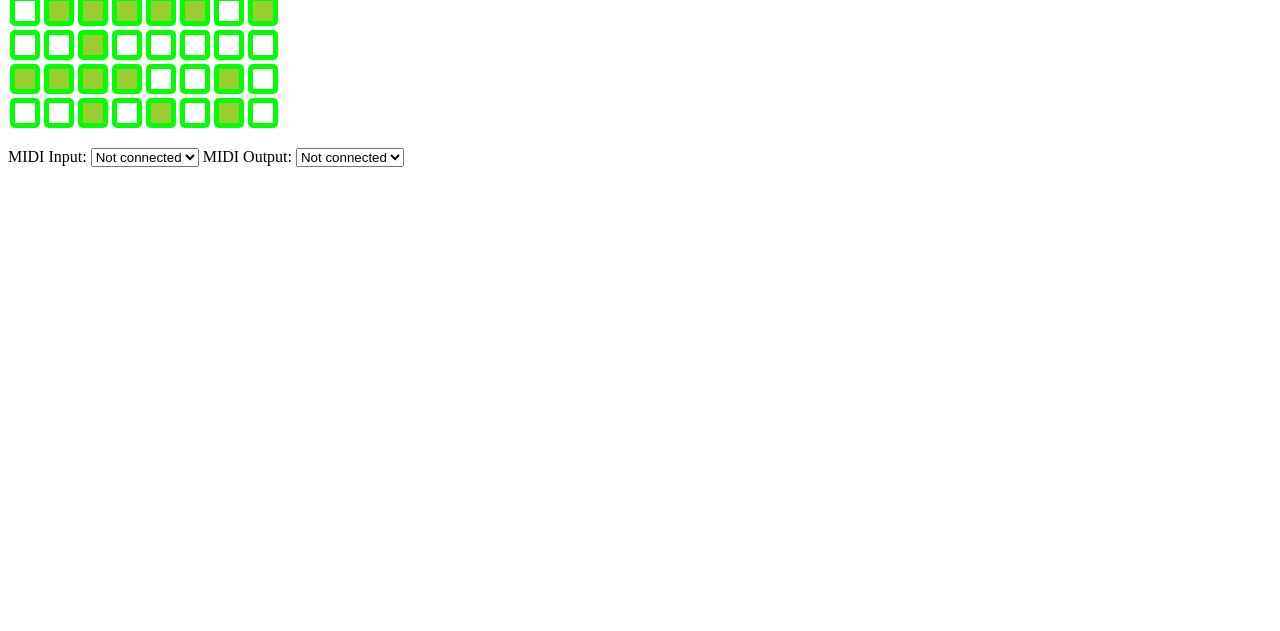
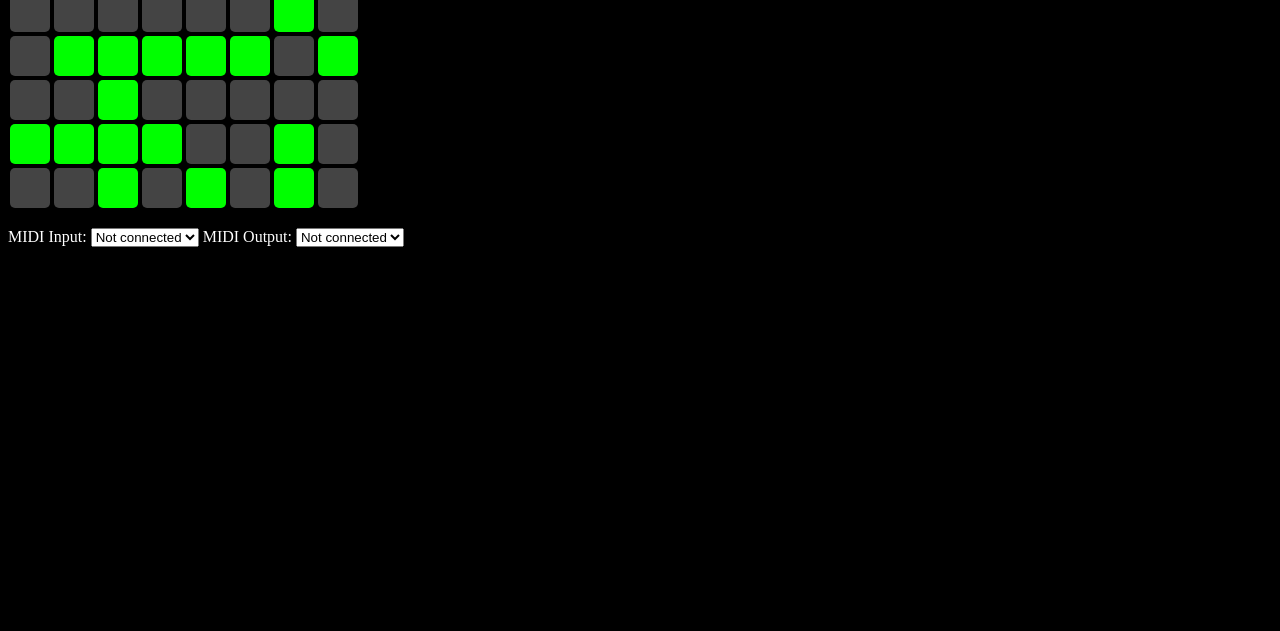
Before and after one commit to cwilso/conway, a plain HTML site: page index.html in a window 1280 px wide. Shown: the part 169-800 px from the top of the page. Drawn offline with Linux system fonts and the light colour scheme.

Commit message:
Style updates

```diff
--- a/style/main.css
+++ b/style/main.css
@@ -1,15 +1,16 @@
-.cell { border: 5px solid lime; border-radius: 5px;
-    width: 20px; height: 20px;
+.cell { border: 0px solid lime; border-radius: 5px;
+    width: 40px; height: 40px;
     display: inline-block;
     text-align: center;
     position: relative;
     margin: 0px 2px;
+    background: #444;
     }
 
-.cell.live { background: yellowgreen; }
-.cell.mature { background: green;}
+.cell.live { background: lime; }
+.cell.mature { background: orange;}
 
-
+body { background: black; color: white;}
 .loading { border-color: red;}
 .slider { height: 20px; width: 300px;}
 .xfade { margin-left: 110px; height:20px; width: 600px;}
@@ -65,4 +66,3 @@ input[type="range"]::-webkit-slider-thumb {
     border-radius: 40px;
     background-image: -webkit-gradient(linear, left top, left bottom, color-stop(0%,#ebf1f6), color-stop(50%,#abd3ee), color-stop(51%,#89c3eb), color-stop(100%,#d5ebfb));
 }
-#MIDIPlugin { visibility: hidden; }
```
